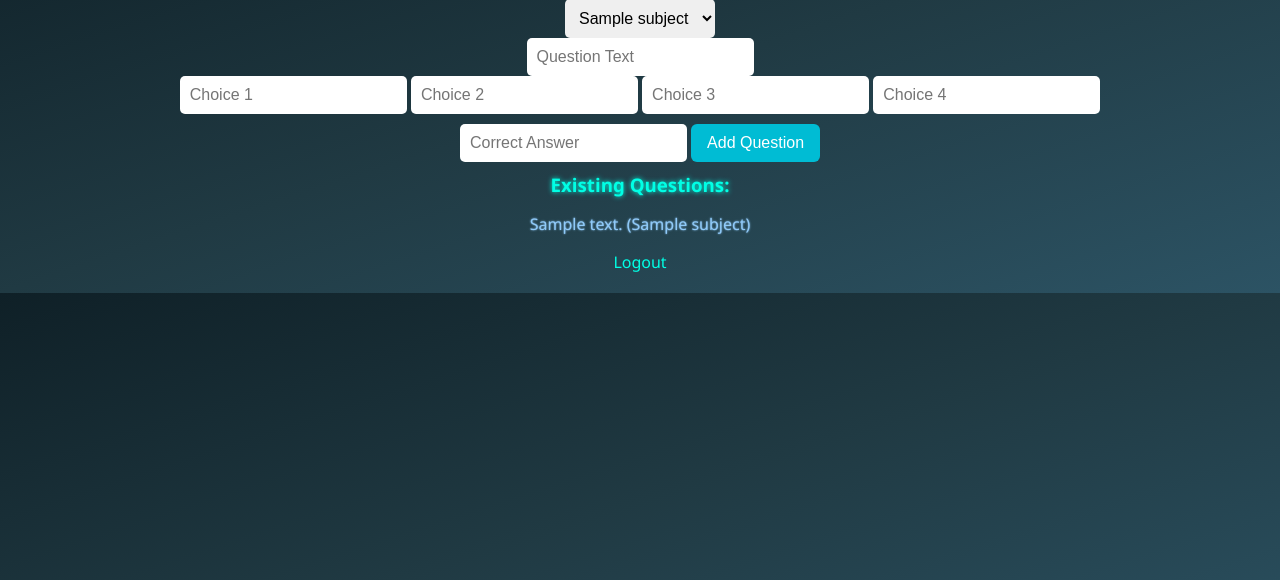
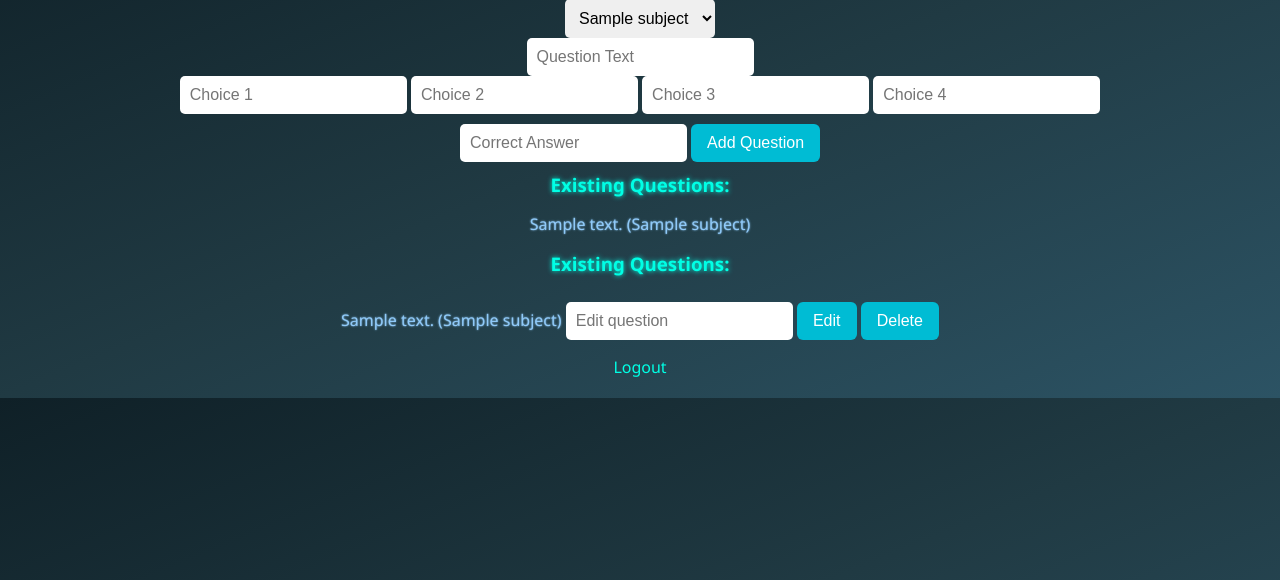
Before and after one commit to irmarg/XO-ioane, a Flask app: page /admin_panel in a window 1280 px wide. Shown: the part 122-702 px from the top of the page. Run offline with Flask 3, Linux system fonts and the light colour scheme; a user stored in the database is signed in; tables that the repository leaves empty hold one stand-in row (values such as "Sample post").

Commit message:
Add question management features to admin panel: implement edit and delete functionality for questions

```diff
--- a/app.py
+++ b/app.py
@@ -158,7 +158,7 @@ def admin_login():
         else:
             return render_template('admin_login.html', error="Invalid credentials")
     return render_template('admin_login.html')
-
+#admin panel
 @app.route('/admin_panel', methods=['GET', 'POST'])
 def admin_panel():
     if 'admin' not in session:
@@ -166,7 +166,7 @@ def admin_panel():
     subjects = Subject.query.all()
     questions = Question.query.all()
     return render_template('admin_panel.html', subjects=subjects, questions=questions)
-
+# Add Subject
 @app.route('/add_subject', methods=['POST'])
 def add_subject():
     name = request.form['new_subject']
@@ -175,7 +175,7 @@ def add_subject():
         db.session.add(subject)
         db.session.commit()
     return redirect(url_for('admin_panel'))
-
+# Add Question
 @app.route('/add_question', methods=['POST'])
 def add_question():
     subject_id = int(request.form['subject'])
@@ -191,6 +191,26 @@ def add_question():
     db.session.add(q)
     db.session.commit()
     return redirect(url_for('admin_panel'))
+#delete question
+@app.route('/delete_question/<int:qid>', methods=['POST'])
+def delete_question(qid):
+    if 'admin' not in session:
+        return redirect(url_for('admin_login'))
+    q = Question.query.get_or_404(qid)
+    db.session.delete(q)
+    db.session.commit()
+    return redirect(url_for('admin_panel'))
+#edit question
+@app.route('/edit_question/<int:qid>', methods=['POST'])
+def edit_question(qid):
+    if 'admin' not in session:
+        return redirect(url_for('admin_login'))
+    q = Question.query.get_or_404(qid)
+    new_text = request.form['new_text']
+    q.question_text = new_text
+    db.session.commit()
+    return redirect(url_for('admin_panel'))
+
 
 @app.route('/logout')
 def logout():
--- a/templates/admin_panel.html
+++ b/templates/admin_panel.html
@@ -37,6 +37,23 @@
             <li>{{ q.question_text }} ({{ q.subject.name }})</li>
         {% endfor %}
     </ul>
+    <h3>Existing Questions:</h3>
+    <ul>
+        {% for q in questions %}
+            <li>
+                {{ q.question_text }} ({{ q.subject.name }})
+                <!-- 📝 Edit -->
+                <form method="POST" action="{{ url_for('edit_question', qid=q.id) }}" style="display:inline;">
+                    <input type="text" name="new_text" placeholder="Edit question" required>
+                    <button type="submit">Edit</button>
+                </form>
+                <!-- ❌ Delete -->
+                <form method="POST" action="{{ url_for('delete_question', qid=q.id) }}" style="display:inline;">
+                    <button type="submit" onclick="return confirm('Delete this question?')">Delete</button>
+                </form>
+            </li>
+        {% endfor %}
+    </ul>
 
     <a href="{{ url_for('logout') }}">Logout</a>
 </body>
```
